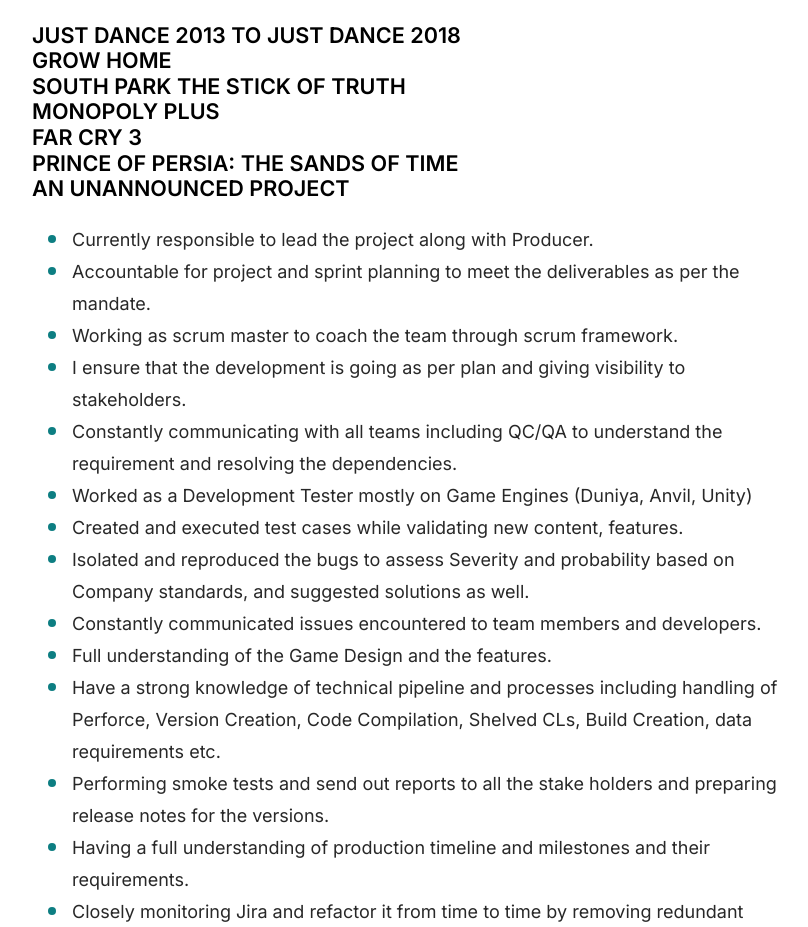
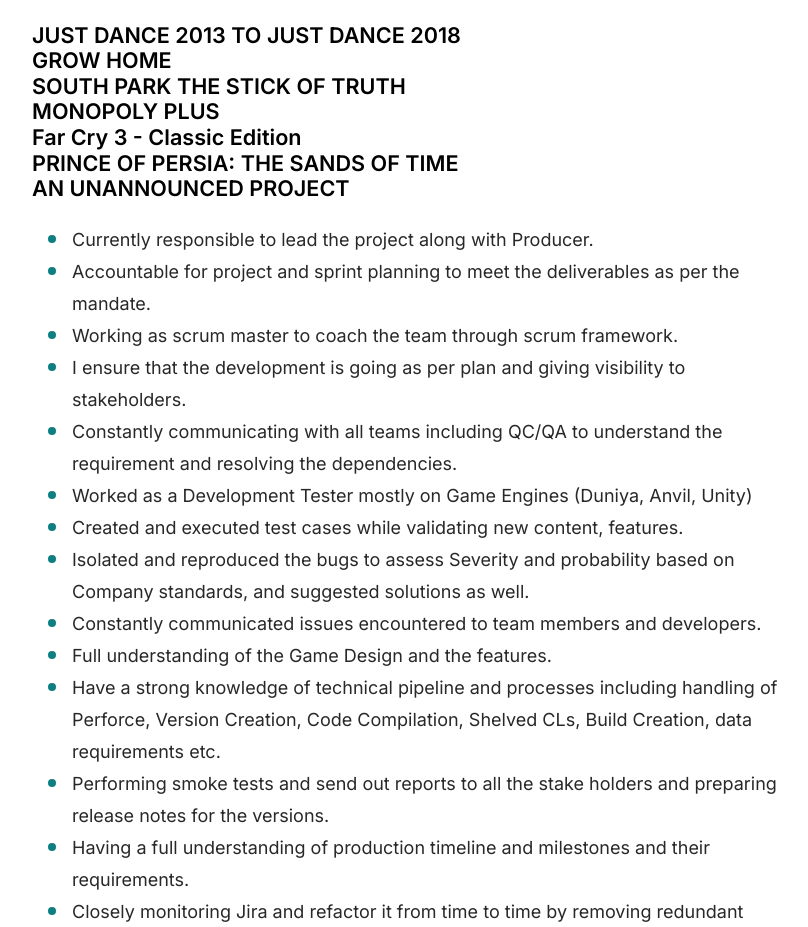
Before and after one commit to surio00/surio00.github.io, a plain HTML site: page index.html in a window 1280 px wide. Shown: the part 2120-3047 px from the top of the page, without its empty margins (362-1170 px from the left). Drawn offline with Linux system fonts and the light colour scheme.

Commit message:
Update index.html

```diff
--- a/index.html
+++ b/index.html
@@ -187,7 +187,7 @@
                     <h5>GROW HOME</h5>
                     <h5>SOUTH PARK THE STICK OF TRUTH</h5>
                     <h5>MONOPOLY PLUS</h5>
-                    <h5>FAR CRY 3</h5>
+                    <h5>Far Cry 3 - Classic Edition</h5>
                     <h5>PRINCE OF PERSIA: THE SANDS OF TIME</h5>
                     <h5>AN UNANNOUNCED PROJECT</h5>
                     <p class="resume-block__header-meta-sub">
```
